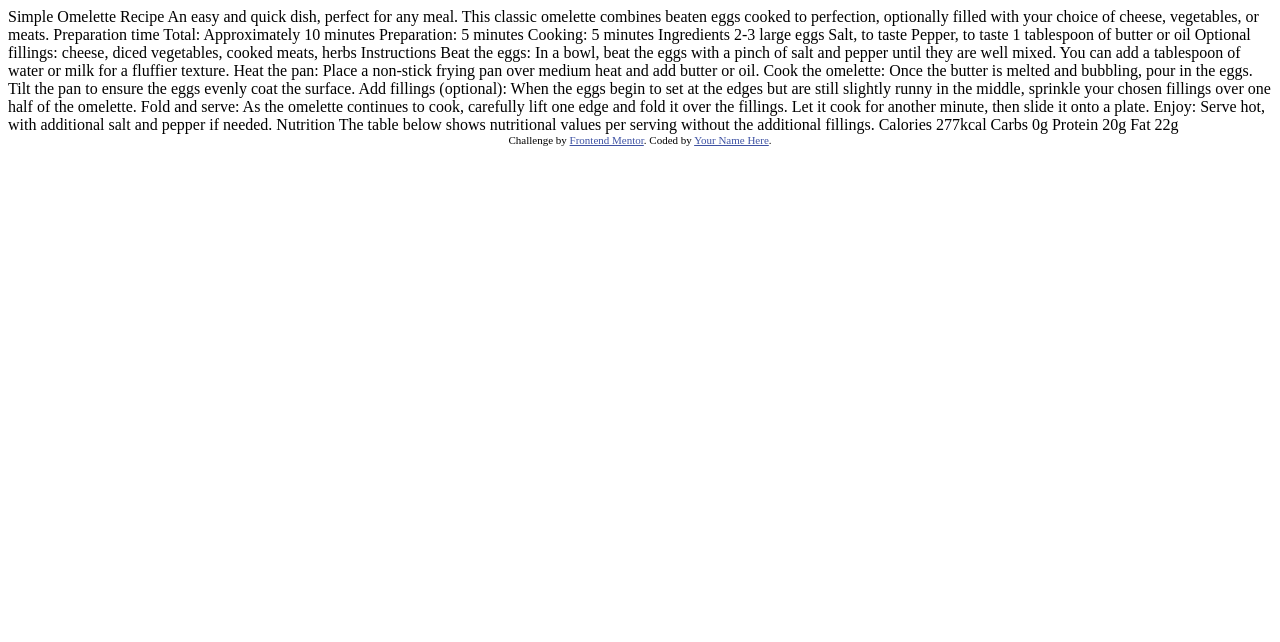
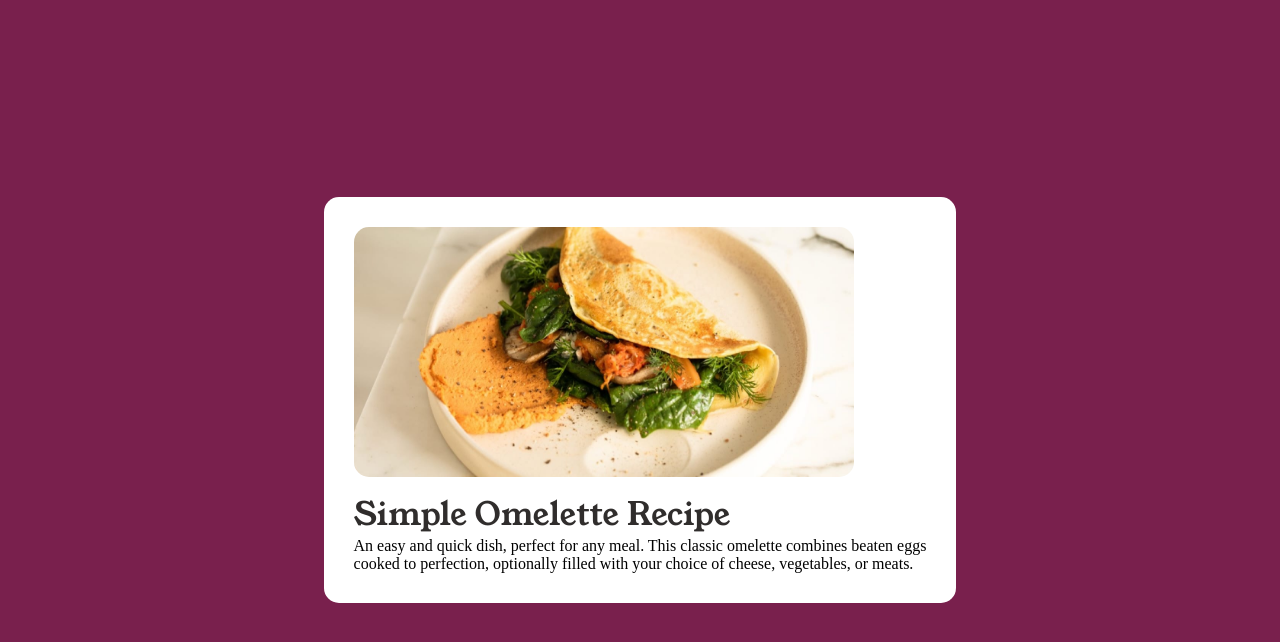
Before and after one commit to AnishRane13/Recipe-Page, a plain HTML site: page index.html in a window 1280 px wide. Drawn offline with Linux system fonts and the light colour scheme; a web font is replaced by a local one.

Commit message:
Started the work

```diff
--- a/index.html
+++ b/index.html
@@ -3,7 +3,10 @@
 <head>
   <meta charset="UTF-8">
   <meta name="viewport" content="width=device-width, initial-scale=1.0"> <!-- displays site properly based on user's device -->
-
+  <link rel="stylesheet" href="style.css">
+  <link rel="preconnect" href="https://fonts.googleapis.com">
+<link rel="preconnect" href="https://fonts.gstatic.com" crossorigin>
+<link href="https://fonts.googleapis.com/css2?family=Belgrano&family=Young+Serif&display=swap" rel="stylesheet">
   <link rel="icon" type="image/png" sizes="32x32" href="./assets/images/favicon-32x32.png">
 
   <title>Frontend Mentor | Recipe page</title>
@@ -16,11 +19,22 @@
 </head>
 <body>
 
-  Simple Omelette Recipe
+  <div class="container">
+    <div class="innercontainer">
+      <img src="./assets/images/image-omelette.jpeg" alt="Omelette">
 
-  An easy and quick dish, perfect for any meal. This classic omelette combines beaten eggs cooked
-  to perfection, optionally filled with your choice of cheese, vegetables, or meats.
+      <h1 class="main-heading">
+        Simple Omelette Recipe
+      </h1>
+     <p class="first-text">
+       An easy and quick dish, perfect for any meal. This classic omelette combines beaten eggs <br/>
+       cooked to perfection, optionally filled with your choice of cheese, vegetables, or meats.
+     </p>
+    </div>
+  </div>
 
+
+<!--
   Preparation time
 
   Total: Approximately 10 minutes
@@ -71,7 +85,7 @@
 
   <div class="attribution">
     Challenge by <a href="https://www.frontendmentor.io?ref=challenge" target="_blank">Frontend Mentor</a>.
-    Coded by <a href="#">Your Name Here</a>.
-  </div>
+    Coded by <a href="#">Anish</a>.
+  </div> -->
 </body>
 </html>
--- /dev/null
+++ b/style.css
@@ -0,0 +1,41 @@
+* {
+    margin: 0;
+    padding: 0;
+    box-sizing: border-box;
+}
+
+body {
+    display: flex;
+    justify-content: center;
+    align-items: center;
+    min-height: 100vh;
+    background-color: hsl(330, 58%, 30%);
+}
+
+.container {
+    display: flex;
+    justify-content: center;
+    align-items: center;
+}
+
+.innercontainer {
+    display: flex;
+    flex-direction: column;
+    background-color: white;
+    border-radius: 15px;
+    padding: 30px;
+}
+
+img {
+    height: 250px;
+    width: 500px;
+    border-radius: 15px;
+}
+
+.main-heading{
+    font-family: "Young Serif", serif;
+    font-weight: 400;
+    font-style: normal;
+    margin-top: 15px;
+    color: hsl(24, 5%, 18%);
+}
```
